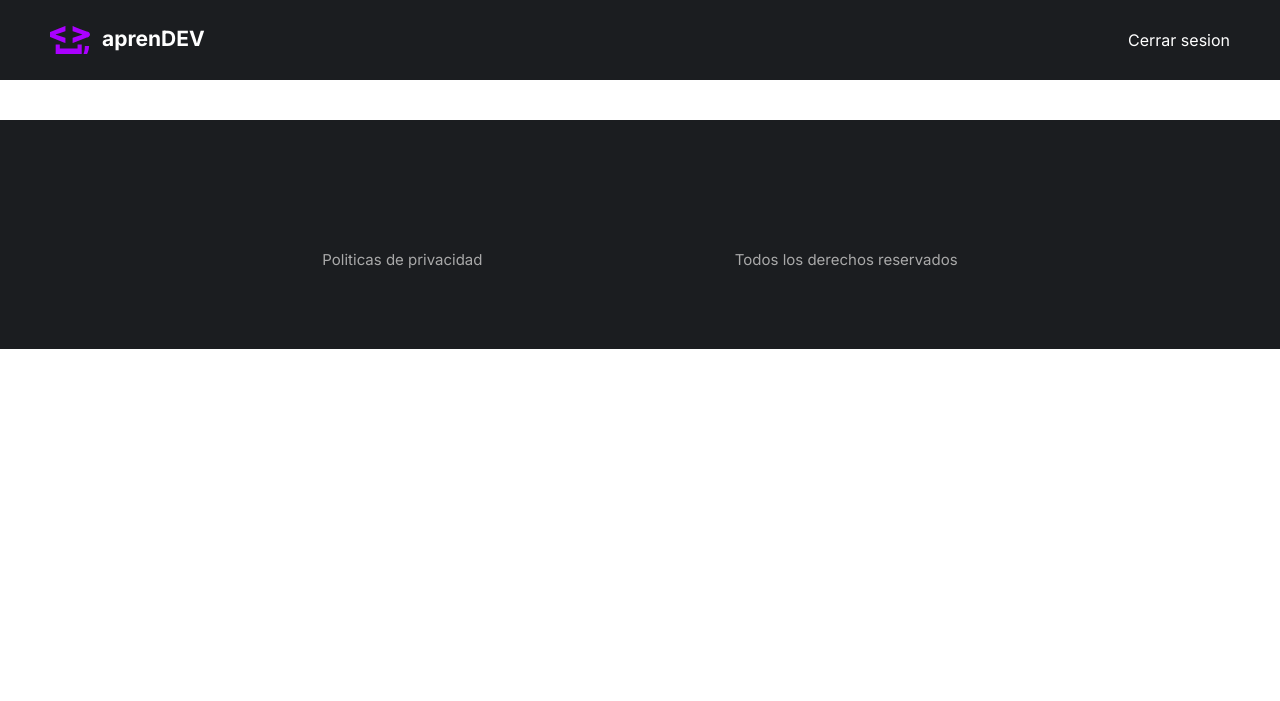
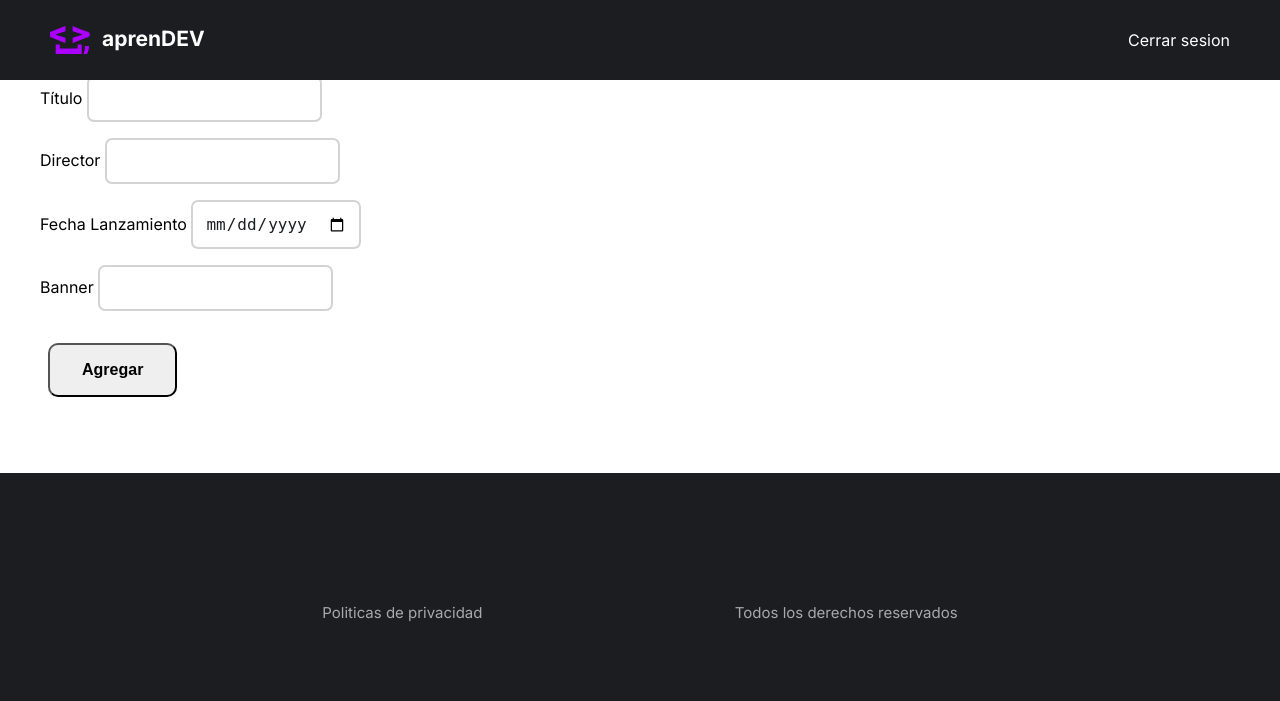
Before and after one commit to aleze89/One-page-CAC, a Python web app: template templates/crud-testimonios.html in a window 1280 px wide. Shown: the top 701 px of the page. Run offline with Jinja, Linux system fonts and the light colour scheme; the template is opened without the code that fills it, so the values that code supplies are empty.

Commit message:
FEAT Copiar estructura del formulario

```diff
--- a/templates/crud-testimonios.html
+++ b/templates/crud-testimonios.html
@@ -61,7 +61,45 @@
 
             <div class="container">
 
-              <!-- Agregar formulario -->
+                <form action="" id="form-movie"> <!-- form-testimonial-->
+                    <div class="d-flex">
+
+                        <div class="form-control d-flex-column">
+                            <label for="">Título</label>
+                            <!-- <label for="">Estudiante</label> -->
+                            <input type="text" class="input-search" name="title" id="title">
+                            <!-- <input type="text" class="input-search" name="estudiante" id="estudiante"> -->
+                        </div>
+
+                        <div class="form-control d-flex-column">
+                            <label for="">Director</label>
+                            <!-- ... -->
+                            <input type="text" class="input-search" name="director" id="director">
+                            <!-- ... -->
+                        </div>
+
+                        <div class="form-control d-flex-column">
+                            <label for="">Fecha Lanzamiento</label>
+                            <!-- ... -->
+                            <input type="date" class="input-search" name="release_date" id="release-date">
+                            <!-- ... -->
+                        </div>
+
+                        <div class="form-control d-flex-column">
+                            <label for="">Banner</label>
+                            <!-- ... -->
+                            <input type="url" class="input-search" name="banner" id="banner-form">
+                            <!-- ... -->
+                        </div>
+
+                        <input type="hidden" name="id_movie" id="id-movie">
+                        <!-- ... -->
+
+                        <button class="btn-cac" type="button" id="btn-save-movie">Agregar</button>
+                        <!-- ... -->
+                    </div>
+                </form>
+
 
             </div>
 
```
